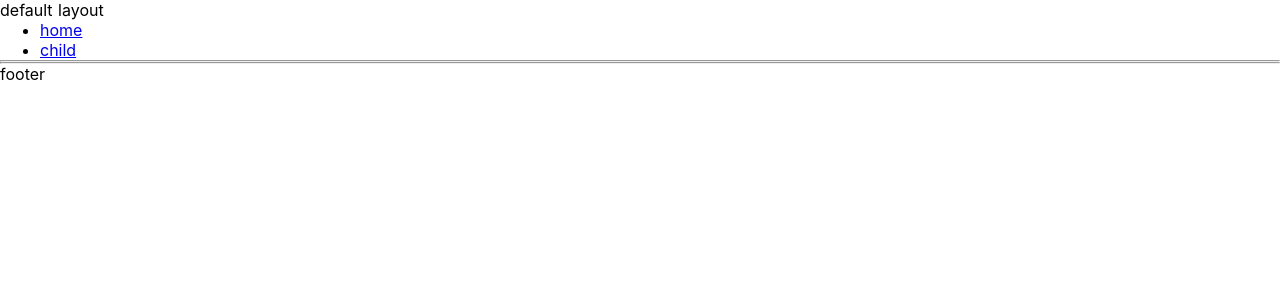
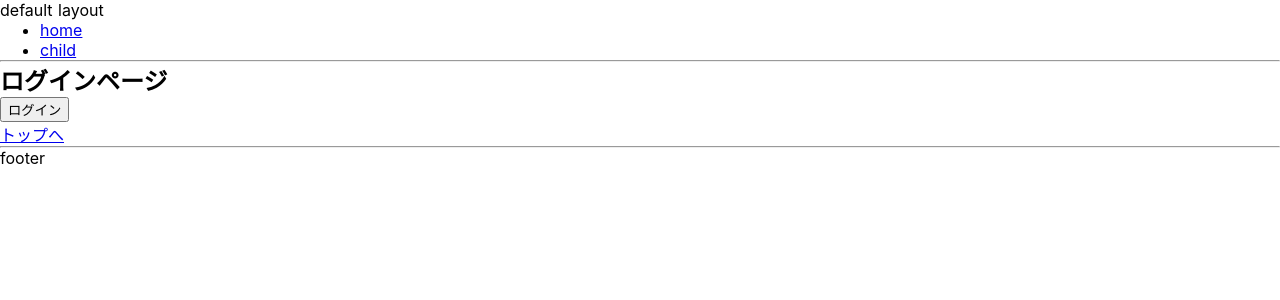
Before and after one commit to kai815/Nuxt-study, a Nuxt app in the folder my-nuxt-app/: page /login in a window 1280 px wide. Shown: the top 300 px of the page. Built offline with nearby package versions, Linux system fonts and the light colour scheme.

Commit message:
create login vue

```diff
--- /dev/null
+++ b/my-nuxt-app/pages/authed-route.vue
@@ -0,0 +1,23 @@
+
+<template>
+    <div>
+        <h2>認証が必要ななページ</h2>
+        <p>
+           Cookieの'credential'値がTruthyな場合のみアクセス可能です。<br>
+           <nuxt-link to='/'>TOPへ戻る</nuxt-link>
+        </p>
+    </div>
+</template>
+
+<script>
+import Cookies from 'universal-cookie'
+export default {
+    methods: {
+        login() {
+            const cookies = new Cookies()
+            cookies.set('credential', 'true', {maxAge: 90})
+            this.$router.push('/')
+        }
+    }
+}
+</script>
--- a/my-nuxt-app/pages/index.vue
+++ b/my-nuxt-app/pages/index.vue
@@ -2,6 +2,14 @@
   <section class="container">
     <div>
       <h3>Nuxt.jsのタグがつけられた投稿の一覧</h3>
+      <ul>
+        <li>
+          <nuxt-link to="/login">ログインページへ</nuxt-link>
+        </li>
+          <nuxt-link to="/authed-route">認証が必要なページへ</nuxt-link>
+        <li>
+        </li>
+      </ul>
       <ul>
         <li v-for='item in items' :key="item.id">
           <h4>
--- /dev/null
+++ b/my-nuxt-app/pages/login.vue
@@ -0,0 +1,9 @@
+<template>
+    <div>
+        <h2>ログインページ</h2>
+        <p>
+            <button type="button" @click="login">ログイン</button><br>
+            <nuxt-link to="/">トップへ</nuxt-link>
+        </p>
+    </div>
+</template>
```
